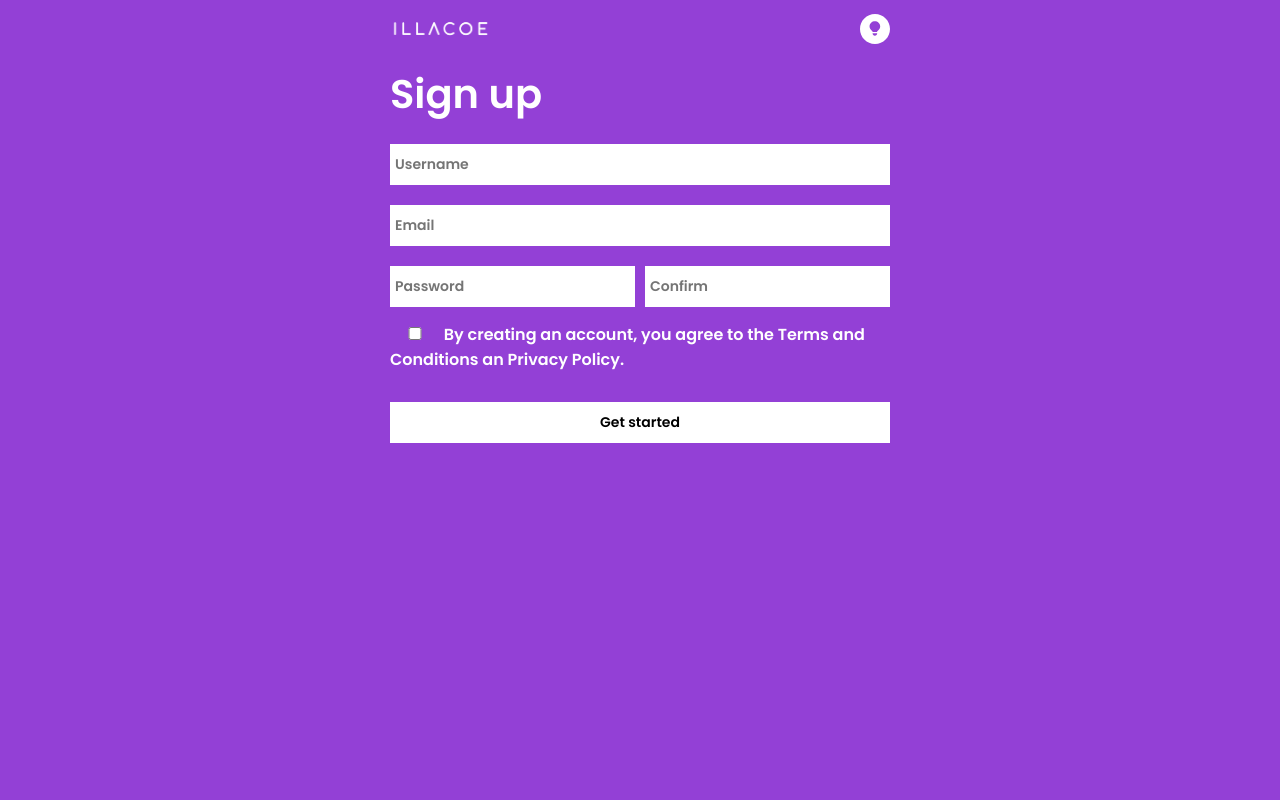
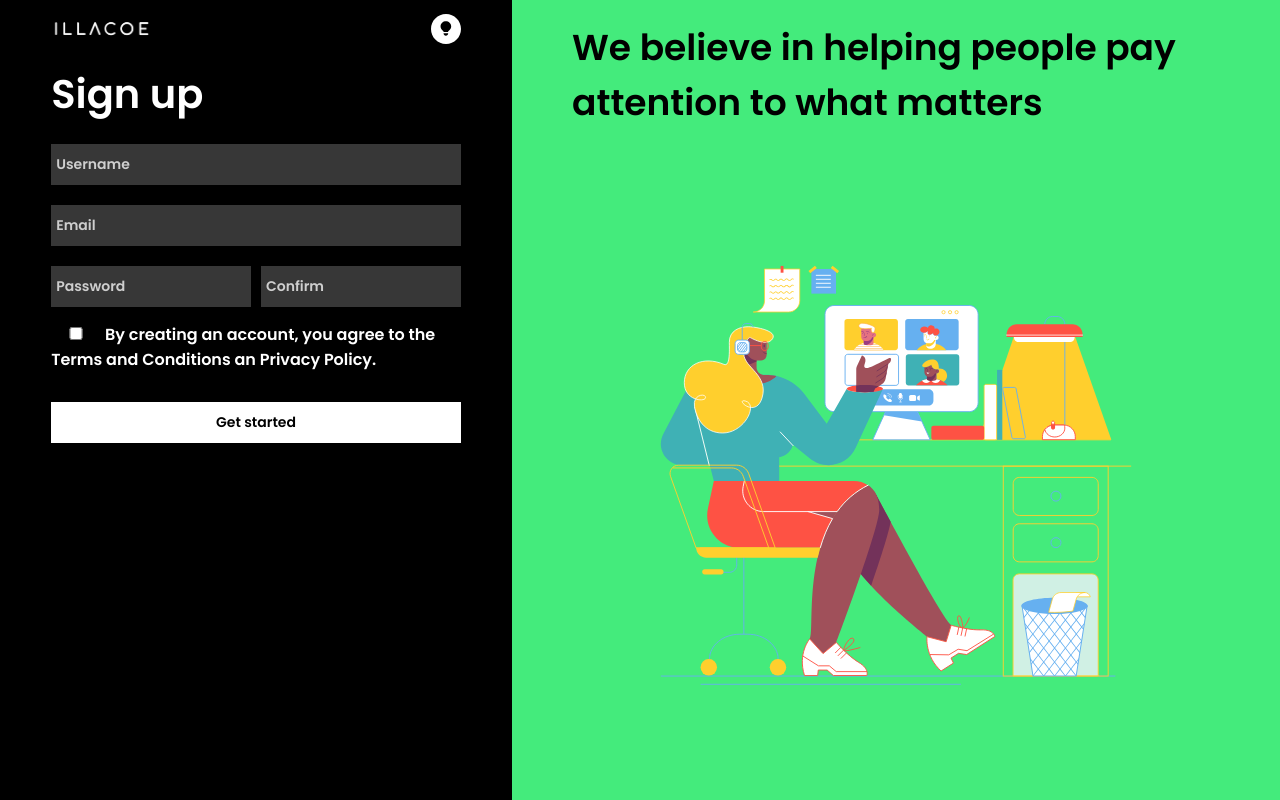
Before and after one commit to illacoe/minerales-theme, a plain HTML site: page index.html in a window 1280 px wide. Drawn offline with Linux system fonts and the light colour scheme.

Commit message:
css fixed

```diff
--- a/assets/styles/components/form.css
+++ b/assets/styles/components/form.css
@@ -1,14 +1,11 @@
  .section{
      display: inline-flex;
  }
-.section__title{
+.section__title-form{
     font-size: 40px;
     color: #ffffff;
 }
-.app__form{
-    display: flex;
-    flex-direction: column;
-}
+
 .section__form{
     display: flex;
     flex-direction: column;
@@ -24,8 +21,12 @@
     font-size: 14px;
     border:none;
     min-width: 50px;
+    background-color: #373737;
+    color: #cecece;
 }
-
+.section__input::placeholder{
+    color: #cecece;
+}
 .section__input-checkbox{
     color: #ffffff;
 
@@ -33,6 +34,7 @@
 
 .section__form-checkbox{
     margin-bottom: 30px;
+
 }
 .section__form-btn{
     padding: 10px 5px;
--- /dev/null
+++ b/assets/styles/components/hero.css
@@ -0,0 +1,13 @@
+.section__title-h1{
+    color: #000000;
+    font-size: 90%;
+    font-weight: lighter;
+}
+.section__title{
+    font-size: 40px;
+    padding: 20px 60px;
+}
+.section__img{
+    height: 100%;
+min-height: 50%;
+}
--- a/assets/styles/main.css
+++ b/assets/styles/main.css
@@ -1,5 +1,6 @@
 @import './components/nav.css';
 @import './components/form.css';
+@import './components/hero.css';
 
 @import url('https://fonts.googleapis.com/css2?family=Poppins:wght@600;700&display=swap');
 *{
@@ -7,17 +8,31 @@
     font-family: 'Poppins', Arial, Helvetica, sans-serif;
 }
 body {
-    background-color: #9340d6;
+    background-color: #000000;
 }
 .container{
     width: 100%;
-    max-width: 500px;
+    max-width: 700px;
     padding: 0 10%;
     display: flex;
     flex-direction: column;
     margin: 0 auto;
 }
-
+.app{
+    display: flex;
+}
+.app__hero{
+    display: flex;
+    flex-direction: column;
+    width: 60%;
+    background-color: #44eb7c;
+    height: 100vh;
+}
+.app__form{
+    width: 40%;
+    display: flex;
+    flex-direction: column;
+}
 .section{
     height: 100%;
 }
@@ -32,4 +47,10 @@ body {
         padding: 0 4%;
         max-width: 100%;
     }
+    .app__hero{
+        display: none;
+    }
+    .app__form{
+        width: 100%;
+    }
 }
--- a/index.html
+++ b/index.html
@@ -1,25 +1,34 @@
 <!DOCTYPE html>
 <html lang="en">
   <head>
-  <meta charset="UTF-8">
-  <meta name="viewport" content="width=device-width, initial-scale=1.0">
+    <meta charset="UTF-8" />
+    <meta name="viewport" content="width=device-width, initial-scale=1.0" />
     <title>Document</title>
-  <link rel="stylesheet" href="./assets/styles/main.css">
+    <link rel="stylesheet" href="./assets/styles/main.css" />
+    <link rel="stylesheet" href="https://cdnjs.cloudflare.com/ajax/libs/font-awesome/4.7.0/css/fontawesome.min.css" />
   </head>
   <body>
-
     <div class="app">
-
       <div class="app__form">
         <div class="header">
           <div class="container">
             <div class="nav">
               <div class="nav__header">
                 <div class="nav__item">
-                <img class="nav__icon" src="./assets/images/logo.png" alt="">
+                  <img
+                    class="nav__icon"
+                    src="./assets/images/logo.png"
+                    alt=""
+                  />
                 </div>
                 <div class="nav__item">
-                <span class="nav__icon" ><img class="nav__icon-img" src="./assets/images/icon/bombilla.svg" alt="" srcset=""></span>
+                  <span class="nav__icon"
+                    ><img
+                      class="nav__icon-img"
+                      src="./assets/images/icon/bombilla.svg"
+                      alt=""
+                      srcset=""
+                  /></span>
                 </div>
               </div>
             </div>
@@ -28,38 +37,66 @@
 
         <div class="section">
           <div class="container">
-          <span class="section__title">
-            Sign up
-          </span>
+            <span class="section__title-form"> Sign up </span>
             <div class="section__form">
-            <input class="section__input" placeholder="Username" type="text" name="" id="">
-            <input class="section__input"  placeholder="Email" type="text" name="" id="">
+              <input
+                class="section__input"
+                placeholder="Username"
+                type="text"
+                name=""
+                id=""
+              />
+              <input
+                class="section__input"
+                placeholder="Email"
+                type="text"
+                name=""
+                id=""
+              />
               <div class="section__form-pass">
-              <input class="section__input"  placeholder="Password" type="text" name="" id="">
-              <input class="section__input"  placeholder="Confirm" type="text" name="" id="">
+                <input
+                  class="section__input"
+                  placeholder="Password"
+                  type="password"
+                  name=""
+                  id=""
+                />
+                <input
+                  class="section__input"
+                  placeholder="Confirm"
+                  type="password"
+                  name=""
+                  id=""
+                />
               </div>
               <div class="section__form-checkbox">
-
-              <input class="section__input" type="checkbox" name="" id="">
+                <input class="section__input" type="checkbox" name="" id="" />
                 <span class="section__input-checkbox">
-                By creating an account, you agree to the Terms and Conditions an Privacy Policy.
+                  By creating an account, you agree to the Terms and Conditions
+                  an Privacy Policy.
                 </span>
-
               </div>
 
               <button class="section__form-btn">Get started</button>
             </div>
-
-
           </div>
         </div>
       </div>
 
-
-
-
-
+      <div class="app__hero">
+        <div class="section__title">
+          <h1 class="section__title-h1">
+            We believe in helping people pay attention to what matters
+          </h1>
         </div>
 
+        <img
+          class="section__img"
+          src="./assets/images/icon/4SCENE.svg"
+          alt=""
+          srcset=""
+        />
+      </div>
+    </div>
   </body>
 </html>
```
Also changed, not shown: assets/images/icon/4SCENE.svg (added). Lines whose indentation alone changed are shown as unchanged.
